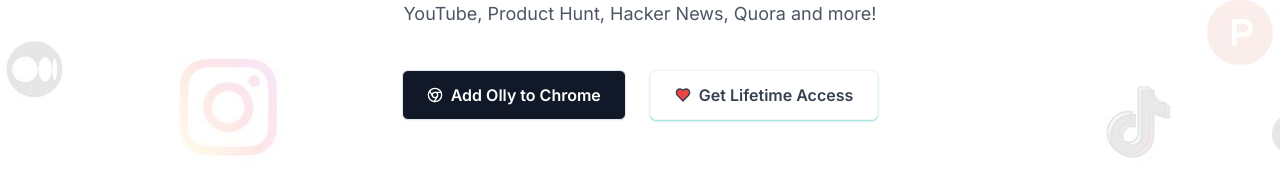
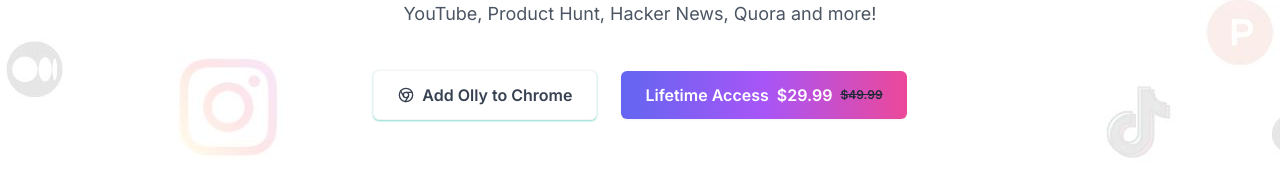
Before and after one commit to whyashthakker/Tabslap, a Next.js app: page / in a window 1280 px wide. Shown: the part 556-726 px from the top of the page. Built offline with nearby package versions, Linux system fonts and the light colour scheme.

Commit message:
lifetime access color updated

```diff
--- a/app/(marketing)/_components/cta-buttons.tsx
+++ b/app/(marketing)/_components/cta-buttons.tsx
@@ -8,9 +8,11 @@
 //   const posthog = usePostHog();
 
   return (
-    <div className="mt-10 grid items-center justify-center gap-x-6 gap-y-2 sm:flex">
+    <div className="mt-10 grid items-center justify-center gap-x-6 gap-y-2 sm:flex mb-2">
       <Button
         size="2xl"
+        color="white"
+        className="shadow-lg shadow-teal-500/50"
         link={{ href: "https://chromewebstore.google.com/detail/olly-social-media-sidekic/ofjpapfmglfjdhmadpegoeifocomaeje", target: "_blank"}}
         // onClick={() => {
         //   posthog.capture("Clicked Get Started");
@@ -21,15 +23,15 @@
       </Button>
       <Button
         size="2xl"
-        color="white"
         link={{ href: "https://safegpt.lemonsqueezy.com/checkout/buy/ccbea37a-e676-45b7-8052-e2f45c0210ca", target: "_blank" }}
         // onClick={() => {
         //   posthog.capture("Clicked Star on Github", {});
         // }}
-        className="shadow-lg shadow-teal-500/50"
+        className="bg-gradient-to-r from-indigo-500 via-purple-500 to-pink-500 text-white border-0"
       >
-        <Heart className="mr-2 h-4 w-4 fill-red-500" />
-        Get Lifetime Access
+        {/* <Heart className="mr-2 h-4 w-4 fill-red-500" /> */}
+        Lifetime Access &nbsp;
+        <span className="text-white-600 text-m">$29.99 &nbsp;</span> <span className="line-through text-gray-800 text-xs">$49.99</span>
       </Button>
     </div>
   );
```
